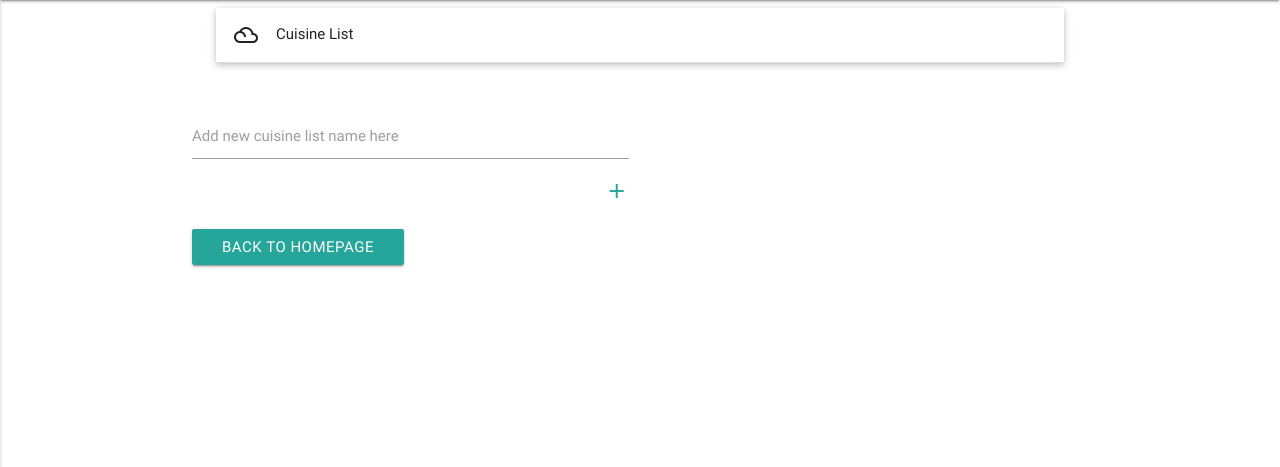
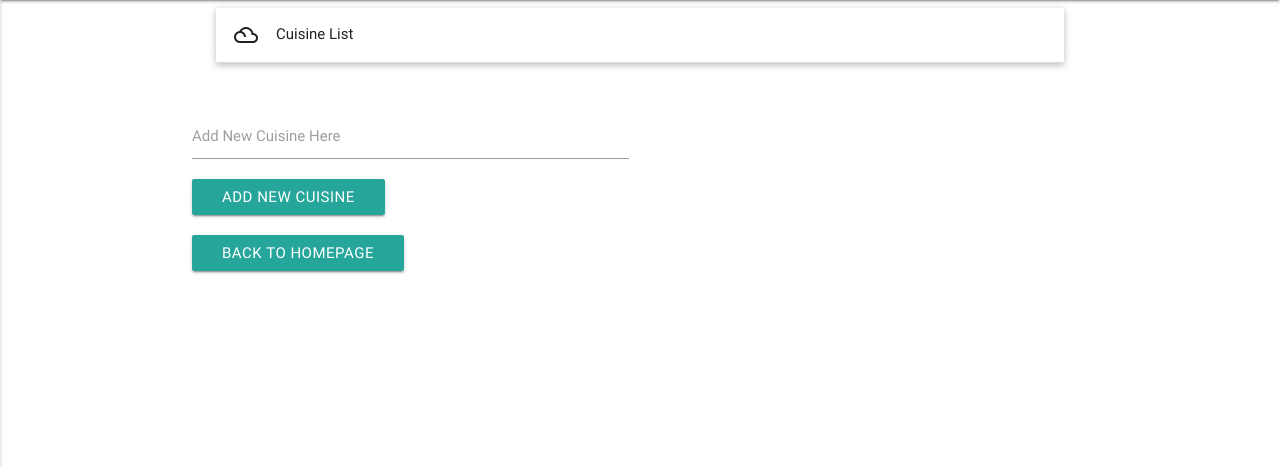
Before and after one commit to GarethMellon/data-centric-project, a Flask app: page /cuisine_list in a window 1280 px wide. Shown: the part 64-531 px from the top of the page. Run offline with Flask 2, Linux system fonts and the light colour scheme; data that the repository does not hold is empty.

Commit message:
New Function: update_data -  New Route: update_cuisine_list

```diff
--- a/app.py
+++ b/app.py
@@ -20,6 +20,18 @@ def select_data(sql):
             cursor.execute(sql)
             result = cursor.fetchall()
             return result
+    finally:
+        connection.close()
+
+def update_data(sql):
+    connection = pymysql.connect(host = "localhost",
+                            user = username,
+                            password = "",
+                            db = "recipes")
+    try:
+        with connection.cursor(pymysql.cursors.DictCursor) as cursor:
+            cursor.execute(sql)
+            connection.commit()
     finally:
         connection.close()
 
@@ -140,6 +152,15 @@ def cuisine_list():
                             page_title = "Course List",
                             cuisine_list_data = cuisine_list_data)
 
+@app.route("/update_cuisine_list/", methods = ["POST"])
+def update_cuisine_list():
+    cuisine_list_name = request.form.get("cuisine_list_name")
+    cuisine_list_update_sql = "INSERT INTO cuisine_list (cuisine_ID, name) VALUES ( 0, '" + cuisine_list_name +"');"
+    print(cuisine_list_update_sql)
+    update_data(cuisine_list_update_sql)
+
+    return redirect(url_for("cuisine_list"))
+
 ## Allergens routes and functions
 @app.route("/allergens/<recipe_ID>/<allergens_ID>/")
 def allergens (recipe_ID, allergens_ID):
--- a/templates/cuisine_list.html
+++ b/templates/cuisine_list.html
@@ -21,9 +21,13 @@
 
             <div class="row">
                 <div class="input-field col s6">
-                    <input value="" id="cuisine_list_name" name="cuisine_list_name" type="text" class="validate">
-                    <label class="active" for="cuisine_list_name">Add new cuisine list name here</label>
-                    <a href="#!" class="secondary-content"><i class = "material-icons">add</i></a>
+
+                    <form action="{{ url_for('update_cuisine_list') }}" method="POST">
+                        <input id="cuisine_list_name" name="cuisine_list_name" type="text" class="validate">
+                        <label class="active" for="cuisine_list_name">Add New Cuisine Here</label>
+                        <input type="submit" value="Add New Cuisine" class="btn">
+                    </form>
+
                 </div>
             </div>
 
```
Also changed, not shown: README.md.
